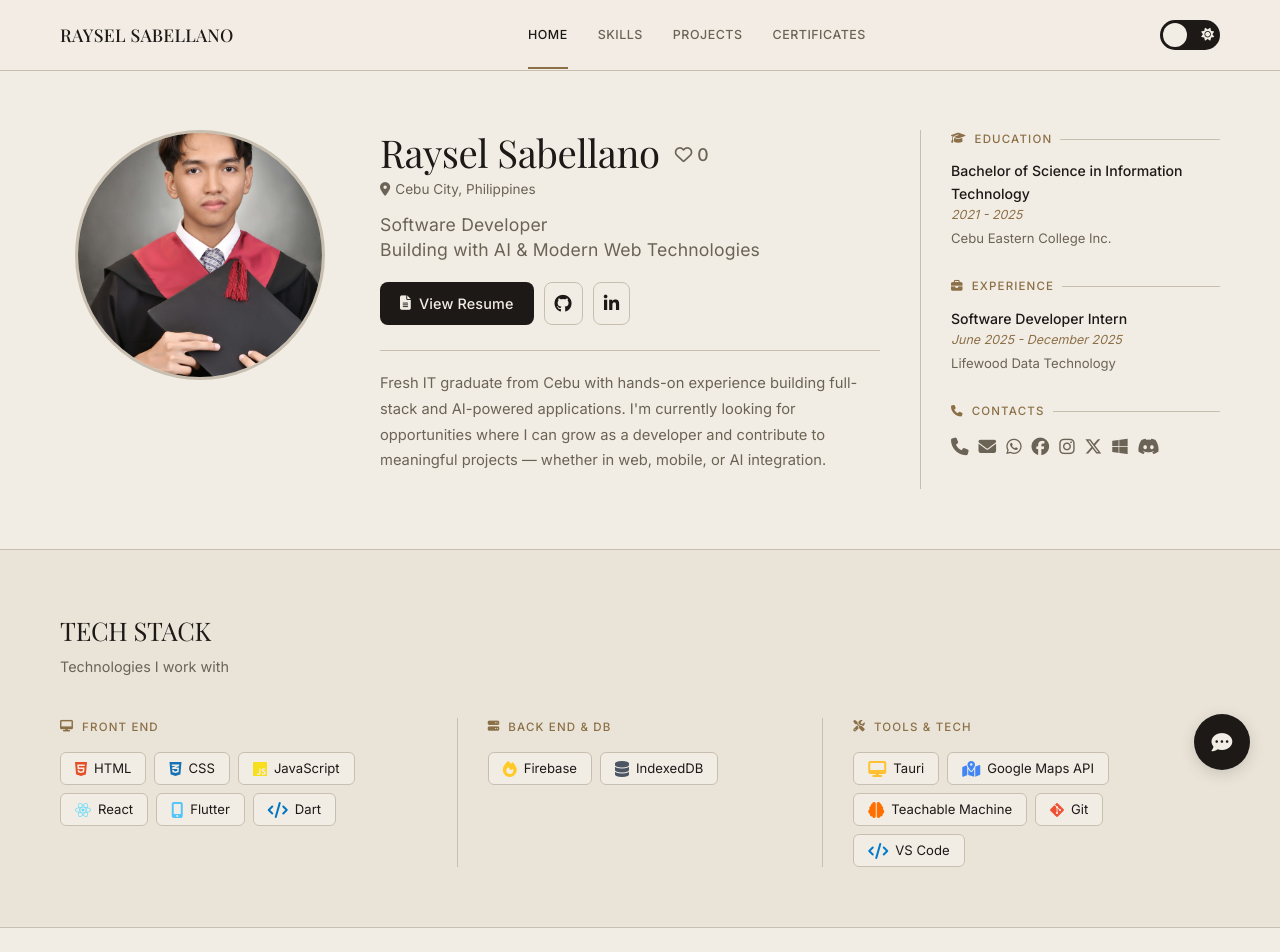
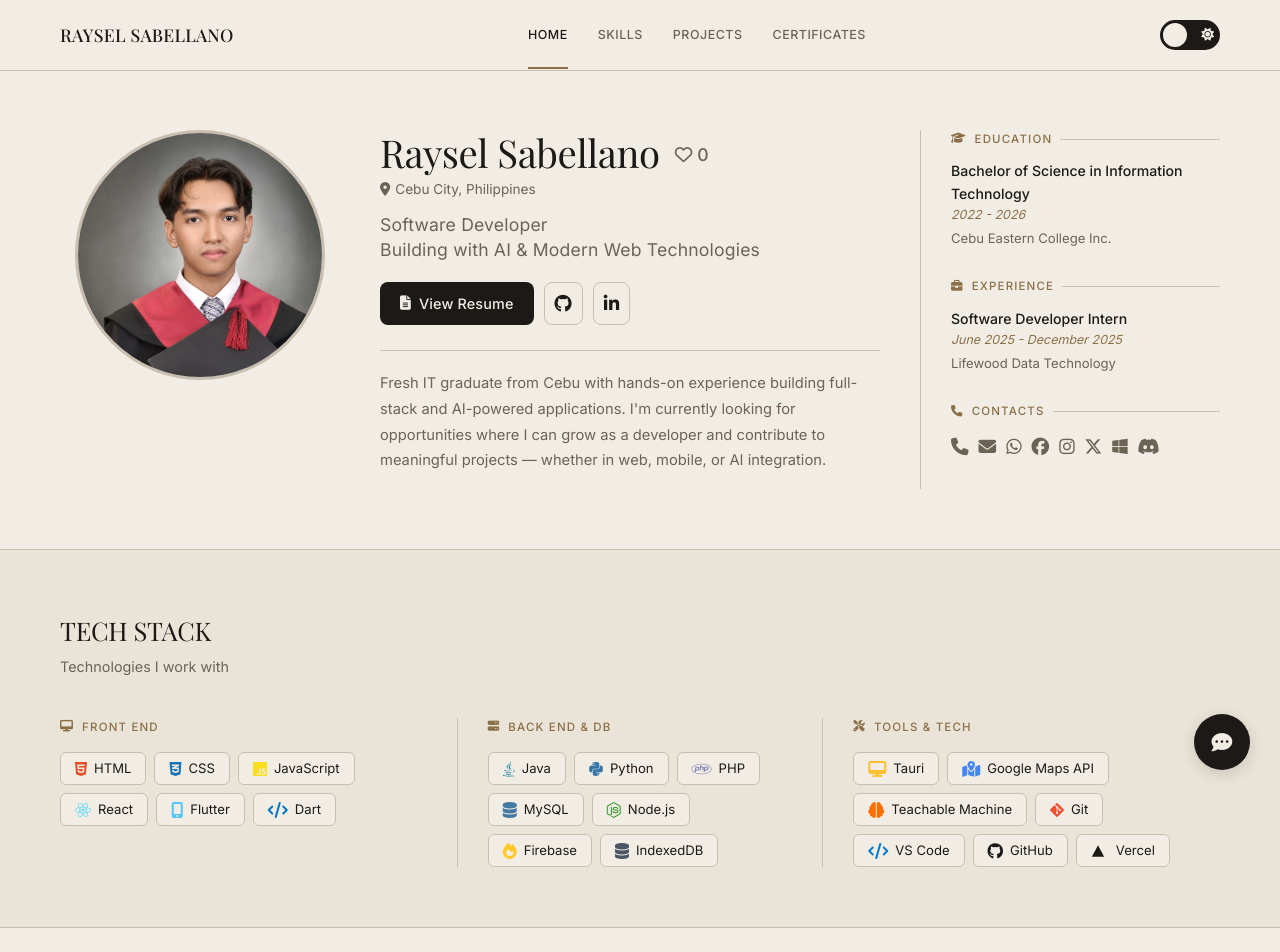
Before and after one commit to Rays30/Portfolio, a website with bundled scripts: page index.html in a window 1280 px wide. Shown: the top 952 px of the page. Built offline with nearby package versions, Linux system fonts and the light colour scheme; no server answers.

Commit message:
Update profile, tech list, and project metadata
Adjust profile styling and update portfolio content: set avatar object-position to center 10% in assets/css/style.css; update education dates to 2022–2026 in index.html; expand BACK END & DB tech pills with Java, Python, PHP, MySQL, Node.js and add GitHub and Vercel entries; update project-laundry metadata year to 2025-2026 and duration to 1 Year; change project-pos type to "Offline Desktop Application".

```diff
--- a/assets/css/style.css
+++ b/assets/css/style.css
@@ -302,6 +302,7 @@ body.dark-mode .switch-ball { transform: translateX(30px); }
     height: 100%;
     border-radius: 50%;
     object-fit: cover;
+    object-position: center 10%;
     border: 3px solid var(--border-color);
 }
 
--- a/index.html
+++ b/index.html
@@ -70,7 +70,7 @@
                         <h3><i class="fas fa-graduation-cap"></i> EDUCATION</h3>
                         <div class="timeline-item">
                             <h4>Bachelor of Science in Information Technology</h4>
-                            <span class="date">2021 - 2025</span>
+                            <span class="date">2022 - 2026</span>
                             <p>Cebu Eastern College Inc.</p>
                         </div>
                     </div>
@@ -127,6 +127,11 @@
                     <div class="tech-column border-sides" data-animation="fade-up" data-delay="200">
                         <h3><i class="fas fa-server"></i> BACK END & DB</h3>
                         <div class="pill-container">
+                            <span class="tech-pill"><i class="fab fa-java" style="color: #007396;"></i> Java</span>
+                            <span class="tech-pill"><i class="fab fa-python" style="color: #3776AB;"></i> Python</span>
+                            <span class="tech-pill"><i class="fab fa-php" style="color: #777BB4;"></i> PHP</span>
+                            <span class="tech-pill"><i class="fas fa-database" style="color: #4479A1;"></i> MySQL</span>
+                            <span class="tech-pill"><i class="fab fa-node-js" style="color: #339933;"></i> Node.js</span>
                             <span class="tech-pill"><i class="fas fa-fire" style="color: #FFCA28;"></i> Firebase</span>
                             <span class="tech-pill"><i class="fas fa-database" style="color: #4B5563;"></i> IndexedDB</span>
                         </div>
@@ -141,6 +146,13 @@
                             <span class="tech-pill"><i class="fas fa-brain" style="color: #FF6F00;"></i> Teachable Machine</span>
                             <span class="tech-pill"><i class="fab fa-git-alt" style="color: #F05032;"></i> Git</span>
                             <span class="tech-pill"><i class="fas fa-code" style="color: #007ACC;"></i> VS Code</span>
+                            <span class="tech-pill"><i class="fab fa-github" style="color: #181717;"></i> GitHub</span>
+                            <span class="tech-pill">
+                            <svg style="width:14px;height:14px;margin-right:4px;vertical-align:middle;" viewBox="0 0 512 512" fill="currentColor" xmlns="http://www.w3.org/2000/svg">
+                            <path d="M256 48L480 464H32L256 48Z"/>
+                            </svg>
+                            Vercel
+                            </span>
                         </div>
                     </div>
                 </div>
```
Also changed, not shown: project-laundry.html (+2 -2 lines), project-pos.html (+1 -1 lines).
